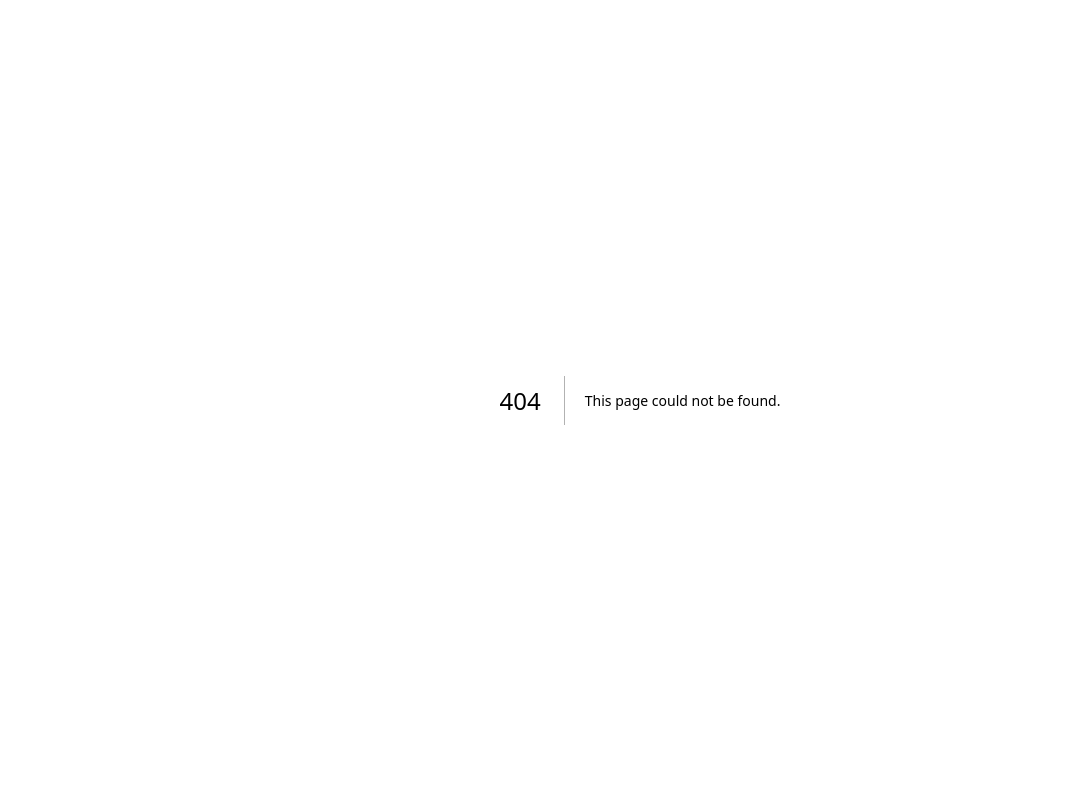
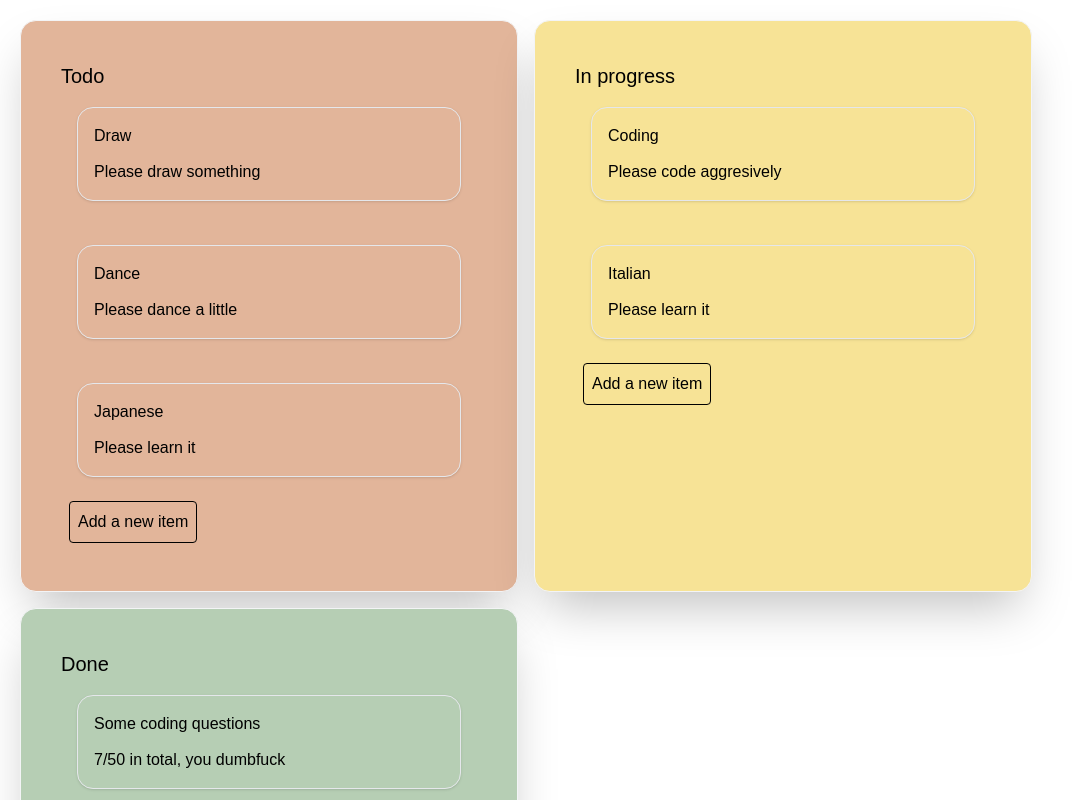
Before and after one commit to Jia-A/machine-coding, a Next.js app: page /kanban in a window 1280 px wide. Before the commit this address had no page. Shown: the top 800 px of the page, without its empty margins (0-1086 px from the left). Built offline with nearby package versions, Linux system fonts and the light colour scheme.

Commit message:
question - kanban board

```diff
--- /dev/null
+++ b/app/kanban/page.tsx
@@ -0,0 +1,16 @@
+'use client'
+import KanbanColumn from "@/components/KanbanColumn"
+import { kanbanData } from "@/data/KanbanData"
+import { useState } from "react"
+
+
+const KanbanBoard = () => {
+    const [data, setData] = useState(kanbanData)
+  return (
+    <div className="flex gap-4 m-5 flex-wrap">{data.map((column)=> {
+        return ( <KanbanColumn key={column.id} column={column} data={data} setData={setData}/> )
+    })}</div>
+  )
+}
+
+export default KanbanBoard
--- /dev/null
+++ b/components/KanbanCard.tsx
@@ -0,0 +1,32 @@
+'use client'
+import { useState } from "react";
+
+const KanbanCard = ({
+  card,
+  columnId,
+}: {
+  card: { title: string; description: string; id: number };
+  columnId: number;
+}) => {
+  const [isDragging, setIsDragging] = useState(false);
+  const handleDragStart = (e) => {
+    e.dataTransfer.setData("cardId", card.id);
+    e.dataTransfer.setData("sourceColumnId", columnId);
+  };
+  return (
+    <div
+      className={`flex flex-col gap-3 p-4 border border-gray-200 shadow min-h-11 min-w-96 rounded-2xl m-4 ${isDragging && "opacity-50"}`}
+      onDragStart={(e) => {
+        handleDragStart(e);
+        setIsDragging(true)
+      }}
+      onDragEnd={()=> setIsDragging(false)}
+      draggable={true}
+    >
+      <span>{card.title}</span>
+      <p>{card.description}</p>
+    </div>
+  );
+};
+
+export default KanbanCard;
--- /dev/null
+++ b/components/KanbanColumn.tsx
@@ -0,0 +1,122 @@
+"use client";
+import { useState, useRef } from "react";
+import KanbanCard from "./KanbanCard";
+
+const KanbanColumn = ({ column, data, setData }) => {
+  const inputRef = useRef(null);
+  const descriptionRef = useRef(null);
+  const [isDragOver, setIsDragOver] = useState(false);
+  const [isAddOpen, setIsAddOpen] = useState(false);
+  const handleOnDrop = (e) => {
+    const cardId = e.dataTransfer.getData("cardId");
+    const sourceColumnId = e.dataTransfer.getData("sourceColumnId");
+    console.log(cardId, sourceColumnId);
+    setData((prev) => {
+      const draggedCard = prev
+        .find((col) => col.id === Number(sourceColumnId))
+        ?.cards.find((card) => card.id === Number(cardId));
+
+      if (!draggedCard) return prev;
+
+      return prev.map((col) => {
+        if (col.id === column.id) {
+          return { ...col, cards: [...col.cards, draggedCard] };
+        }
+        if (col.id === Number(sourceColumnId)) {
+          return {
+            ...col,
+            cards: col.cards.filter((card) => card.id !== Number(cardId)),
+          };
+        }
+        return col;
+      });
+    });
+  };
+
+  const handleAdd = () => {
+    const title = inputRef.current.value.trim();
+    const description = descriptionRef.current.value.trim();
+    if (!title) return;
+
+    const card = {
+      title,
+      description,
+      id: Math.floor(Math.random() * 100000),
+    };
+
+    setData((prev) =>
+      prev.map((col) => {
+        if (col.id === column.id) {
+          return { ...col, cards: [...col.cards, card] };
+        }
+        return col;
+      }),
+    );
+
+    inputRef.current.value = "";
+    descriptionRef.current.value = "";
+    setIsAddOpen(false);
+  };
+  return (
+    <div
+      style={{ backgroundColor: column.background }}
+      className={`p-10 border border-gray-100 shadow-2xl min-h-80 min-w-96 rounded-2xl ${isDragOver && "border-gray-600"}`}
+      onDrop={(e) => {
+        handleOnDrop(e);
+        setIsDragOver(false);
+      }}
+      onDragOver={(e) => e.preventDefault()}
+      onDragEnter={() => setIsDragOver(true)}
+      onDragLeave={() => setIsDragOver(false)}
+    >
+      <h2 className="text-[20px]">{column.title}</h2>
+      <div className="flex flex-col gap-3">
+        {column.cards.map((card) => {
+          return <KanbanCard key={card.id} card={card} columnId={column.id} />;
+        })}
+      </div>
+      {isAddOpen && (
+        <div>
+          <label htmlFor="add-card">Title and description below</label>
+          <div className="flex">
+            <input
+              name="add-card"
+              placeholder="Title"
+              ref={inputRef}
+              id={column.id}
+              defaultValue={""}
+              className="rounded p-2 w-full border border-black"
+              type="text"
+            />
+            <input
+              name="add-card"
+              placeholder="Description"
+              ref={descriptionRef}
+              id={column.id}
+              defaultValue={""}
+              className="rounded p-2 w-full border border-black"
+              type="text"
+            />
+          </div>
+        </div>
+      )}
+
+      <button
+        className="cursor-pointer p-2 m-2 border border-black rounded"
+        onClick={isAddOpen ? handleAdd : () => setIsAddOpen(true)}
+      >
+        Add a new item
+      </button>
+      {isAddOpen && (
+        <button
+          className=" bg-red-500 cursor-pointer p-2 m-2 border border-black rounded-full"
+          onClick={() => setIsAddOpen(false)}
+        >
+          X
+        </button>
+      )}
+    </div>
+  );
+};
+
+export default KanbanColumn;
--- /dev/null
+++ b/data/KanbanData.ts
@@ -0,0 +1,58 @@
+export const kanbanData = [
+    {
+        title : "Todo",
+        id: 1,
+        background : "#E2B59A",
+        cards : [
+            {
+                title : "Draw",
+                id : 10,
+                description : "Please draw something"
+            },
+            {
+                title : "Dance",
+                id:11,
+                description : "Please dance a little"
+            },
+            {
+                title : 'Japanese',
+                id: 12,
+                description : 'Please learn it'
+            }
+        ]
+    },
+    {
+        title : 'In progress',
+        id:2,
+        background : "#F7E396",
+        cards : [
+            {
+                title : "Coding",
+                id : 20,
+                description : "Please code aggresively"
+            },
+            {
+                title : "Italian",
+                id:21,
+                description : "Please learn it"
+            },
+        ]
+    },
+    {
+        title : 'Done',
+        id: 3,
+        background : "#B6CEB4",
+        cards : [
+            {
+                title : "Some coding questions",
+                id : 30,
+                description : "7/50 in total, you dumbfuck"
+            },
+            {
+                title : "Nextjs Strategy",
+                id:31,
+                description : "Not my best work!"
+            },
+        ]
+    }
+]
```
